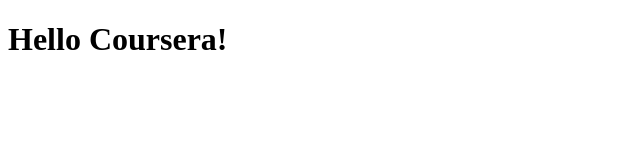
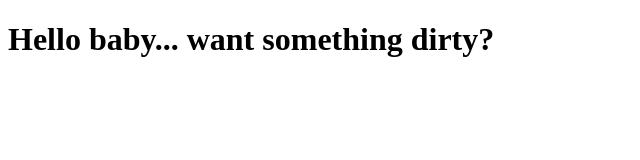
Before and after one commit to radha-tech/coursera-test, a plain HTML site: page site/index.html in a window 1280 px wide. Shown: the whole page, without its empty margins (0-640 px from the left). Drawn offline with Linux system fonts and the light colour scheme.

Commit message:
Small addition to our page

```diff
--- a/site/index.html
+++ b/site/index.html
@@ -4,6 +4,6 @@
 	<title>Hello Coursera!</title>
 </head>
 <body>
-<h1>Hello Coursera!</h1>
+<h1>Hello baby... want something dirty?</h1>
 </body>
 </html>
```
